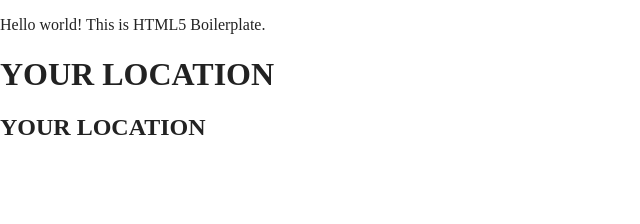
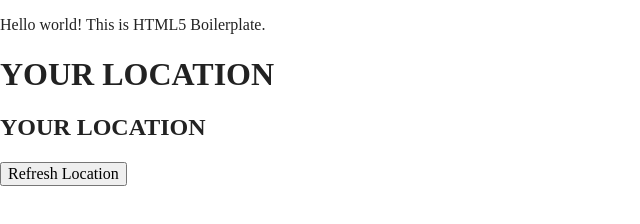
Before and after one commit to CodingBlood/CodingBlood-hunt, a website built with Parcel: page index.html in a window 1280 px wide. Shown: the whole page, without its empty margins (0-640 px from the left). Built offline with nearby package versions, Linux system fonts and the light colour scheme; no server answers.

Commit message:
location Detector

```diff
--- a/index.html
+++ b/index.html
@@ -28,6 +28,7 @@
   <p>Hello world! This is HTML5 Boilerplate.</p>
   <h1>YOUR LOCATION</h1>
   <h2>YOUR LOCATION</h2>
+  <button onclick="begin()">Refresh Location</button>
   <script src="js/vendor/modernizr-3.11.2.min.js"></script>
   <script src="js/plugins.js"></script>
   <script src="js/main.js"></script>
--- a/js/main.js
+++ b/js/main.js
@@ -17,5 +17,7 @@ function success(pos) {
 function error(err) {
   console.warn(`ERROR(${err.code}): ${err.message}`);
 }
-
+function begin(){
+  navigator.geolocation.getCurrentPosition(success, error, options);
+}
 navigator.geolocation.getCurrentPosition(success, error, options);
```
